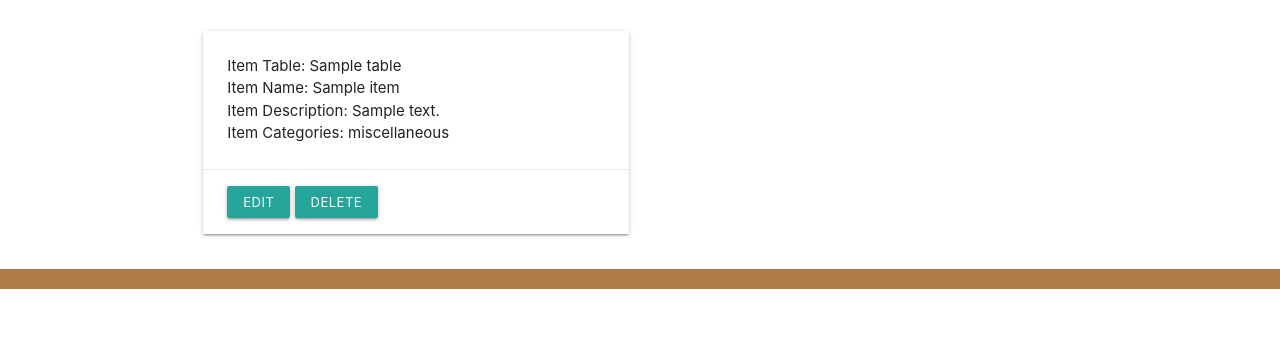
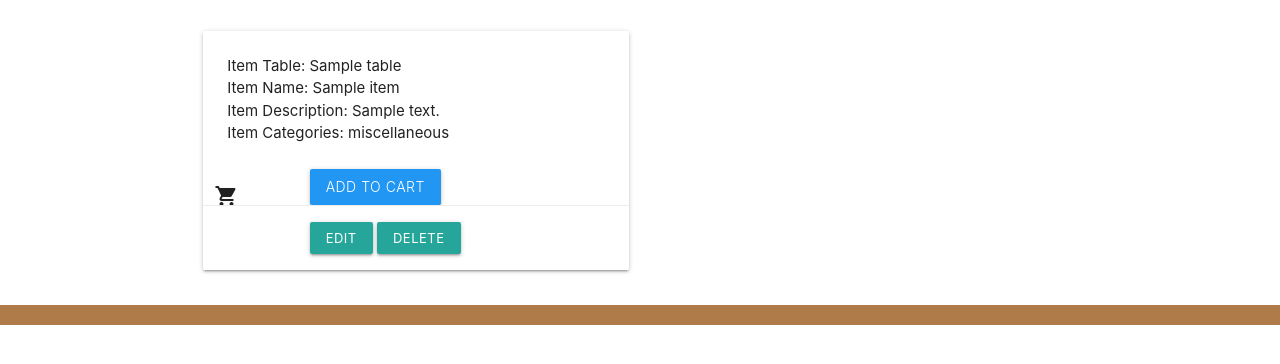
Before and after one commit to surysanchez/market-urself, a Django app: page /items/1/ in a window 1280 px wide. Shown: the part 177-541 px from the top of the page. Run offline with Django 5.2, Linux system fonts and the light colour scheme; a user stored in the database is signed in; tables that the repository leaves empty hold one stand-in row (values such as "Sample post").

Commit message:
WIP add items to cart

```diff
--- a/main_app/models.py
+++ b/main_app/models.py
@@ -59,6 +59,7 @@ class Table(models.Model):
 
 class Item(models.Model):
     table = models.ForeignKey(Table, on_delete=models.CASCADE)
+
     # table = Table.objects.get(user)
     item_name = models.CharField(max_length=100)
     item_price = models.IntegerField(max_length=100)
--- a/main_app/templates/items/detail.html
+++ b/main_app/templates/items/detail.html
@@ -3,24 +3,28 @@
 {% block content %}
 <h1>Item Details</h1>
 
-
-
 <div class="row">
   <div class="col s6">
     <div class="card">
-      <div class="card-content" class="'flow-text">
+      <div class="card-content">
         <p>Item Table: {{ item.table }}</p>
         <p>Item Name: {{ item.item_name }}</p>
         <p>Item Description: {{ item.item_description }}</p>
         <p>Item Categories: {{ item.category }}</p>
       </div>
+      <form action="cart" method="POST">
+        {% csrf_token %}
+        <p class="col s3"> <i class="material-icons">shopping_cart</i>
+        </p>
+        <input type="submit" class="btn light blue" value="Add to Cart"></input>
+      </form>
       <div class="card-action">
         <a href="{% url 'items_update' item.id %}" class="waves-effect waves-light btn-small">Edit</a>
         <a href="{% url 'items_delete' item.id %}" class="waves-effect waves-light btn-small">Delete</a>
       </div>
     </div>
+    </div>
   </div>
 </div>
 
-
 {% endblock %}
```
Also changed, not shown: main_app/views.py (+15 -1 lines).
